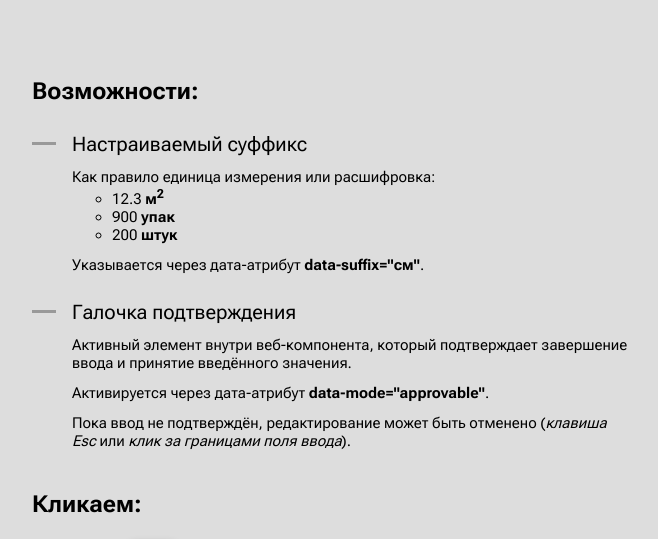
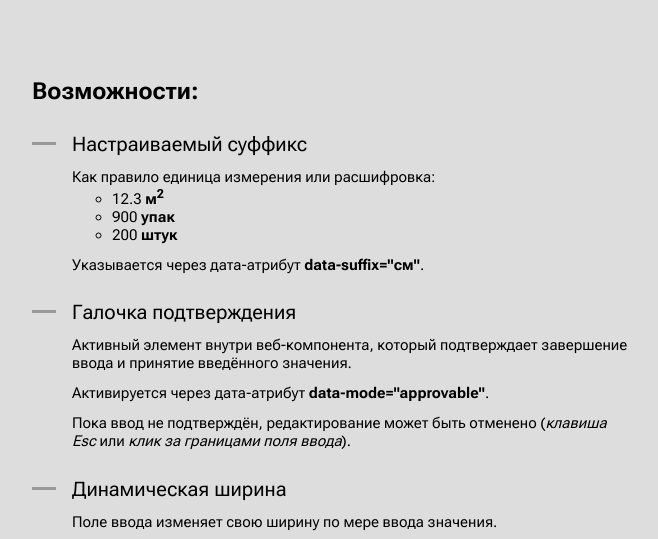
Before and after one commit to AlexeyGfi/inputter-m, a plain HTML site: page index.html in a window 1280 px wide. Shown: the part 232-771 px from the top of the page, without its empty margins (308-966 px from the left). Drawn offline with Linux system fonts and the light colour scheme.

Commit message:
More features added

```diff
--- a/index.html
+++ b/index.html
@@ -145,6 +145,12 @@
                 <p>Пока ввод не подтверждён, редактирование может быть отменено (<em>клавиша Esc</em> или <em>клик за границами поля ввода</em>).
                 </p>
             </li>
+
+            <li>
+                <h4>Динамическая ширина</h4>
+
+                <p>Поле ввода изменяет свою ширину по мере ввода значения.</p>
+            </li>
         </ul>
     </section>
 
```
